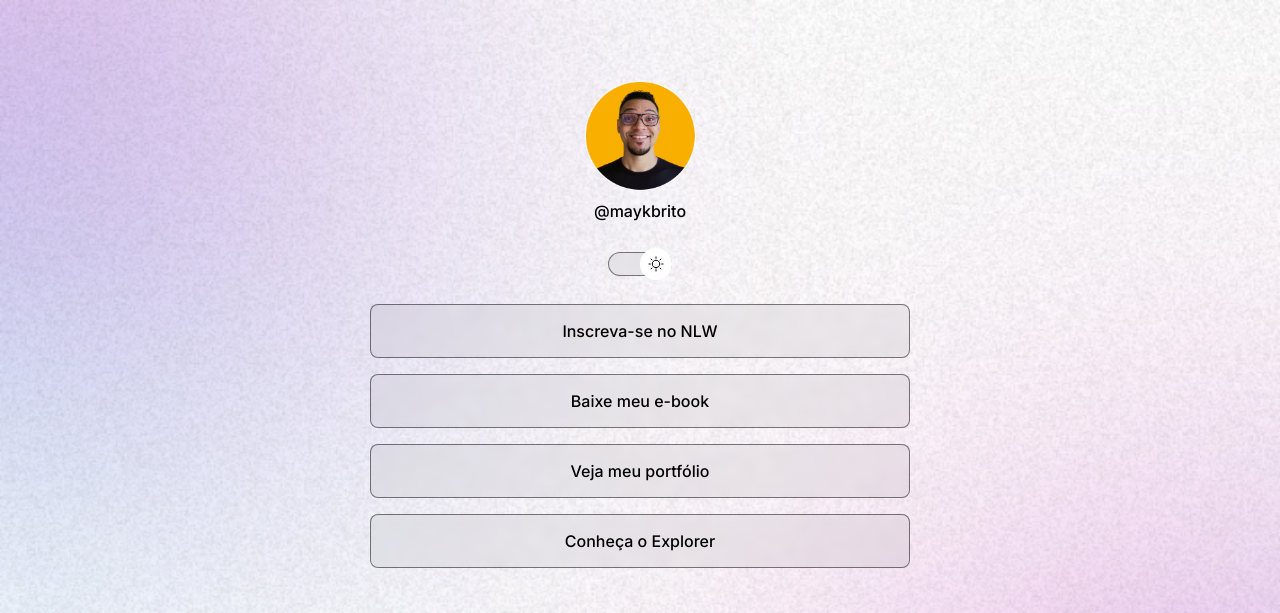
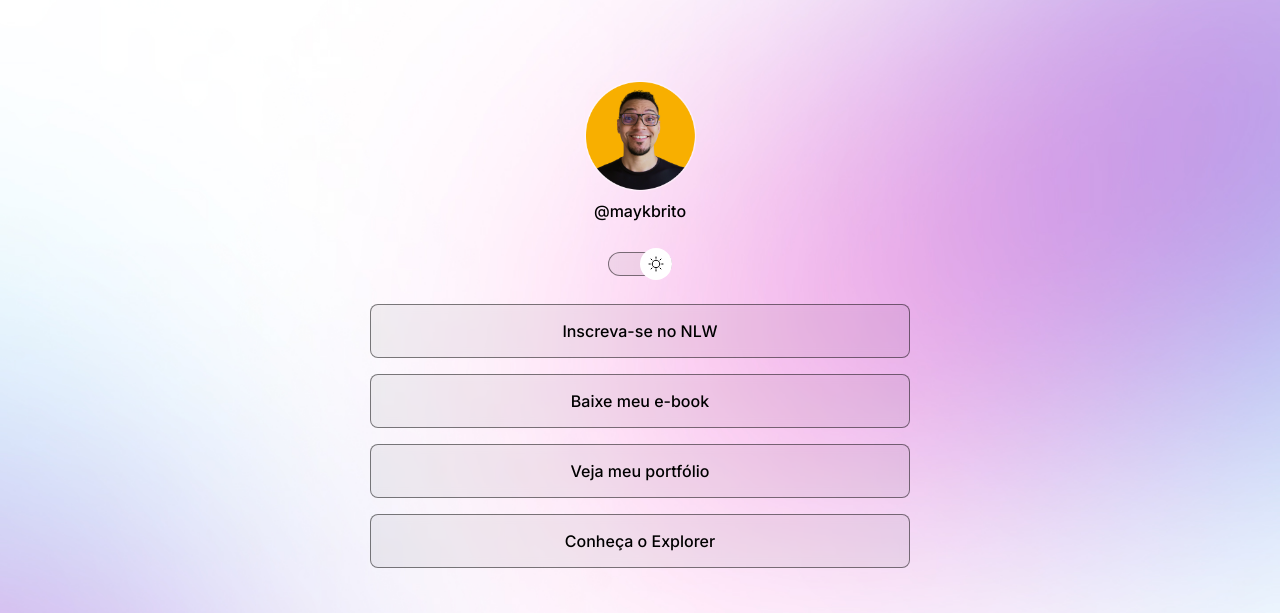
Before and after one commit to elvisbaldow/rocketseat_discover2023, a plain HTML site: page index.html in a window 1280 px wide. Shown: the top 613 px of the page. Drawn offline with nearby package versions, Linux system fonts and the light colour scheme.

Commit message:
add viewport total

```diff
--- a/style.css
+++ b/style.css
@@ -27,6 +27,7 @@
 body {
   /*a leitura da background é feita por: color image repeat position/size*/
   background: var(--bg-url) no-repeat center top/cover;
+  height: 100vh; /*100% viewport (vp) ou seja preencherá toda parte visível*/
   /* background-size: cover;  estica a imagem para cobrir todo fundo */
 }
 body * {
@@ -156,3 +157,15 @@ footer {
   padding: 24px 0;
   font-size: 14px;
 }
+/* media requeries */
+/*forma de editar layout para ser responsivo*/
+
+@media (min-width: 700px) {
+  :root {
+    --bg-url: url(./assets/bg-desktop.jpg);
+  }
+
+  .light {
+    --bg-url: url(./assets/bg-desktop-light.jpg);
+  }
+}
```
